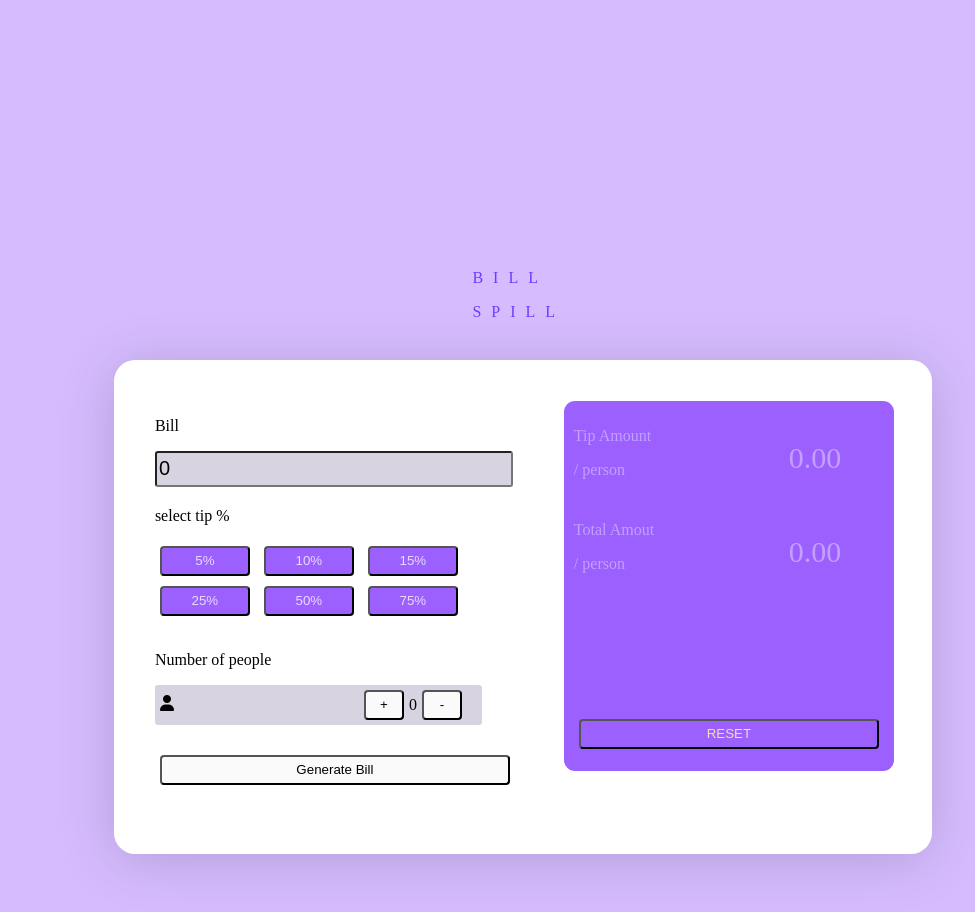
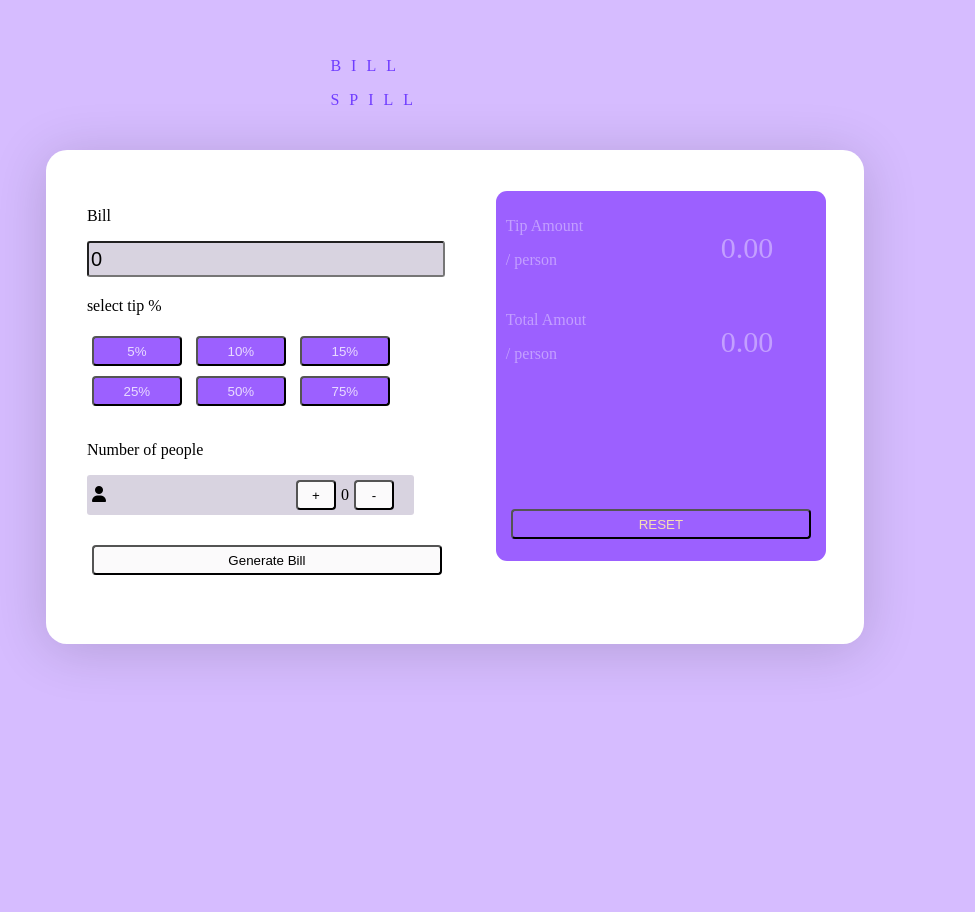
Before and after one commit to Vishnuteja10/BillSpill, a plain HTML site: page index.html in a window 1280 px wide. Shown: the whole page, without its empty margins (278-1253 px from the left). After the commit the page ends 800 px from the top, so only its background shows below. Drawn offline with Linux system fonts and the light colour scheme.

Commit message:
fixed position

```diff
--- a/index.css
+++ b/index.css
@@ -1,16 +1,14 @@
 body{
 position: relative;
-width: 1280px;
-height: 910px;
 background: #D6BCFF;
 }
 .main{
-   margin-top: 10%;
-   margin-left: 30%;
+   margin-top: 3%;
+   margin-left: 25%;
 }
 .header{
-    margin-left: 40%;
-    margin-top: 30%;
+    margin-left: 30%;
+    margin-top: 6%;
 }
 
 .header p{
@@ -24,7 +22,7 @@ i{
 position: absolute;
 width: 818px;
 height: 494px;
-top: 10%;
+margin-top: 2%;
 background: #FFFFFF;
 box-shadow: -1px 6px 55px rgba(0, 0, 0, 0.16);
 border-radius: 21px;
```
